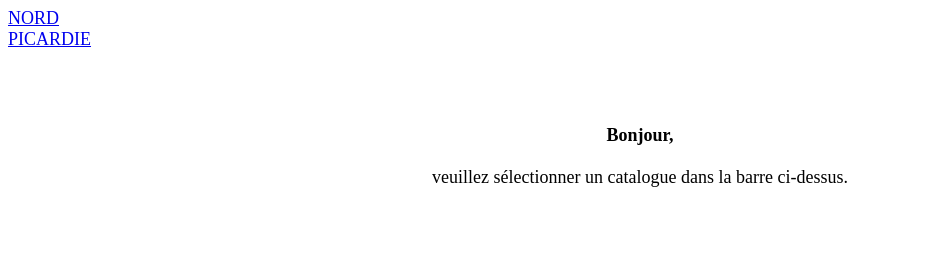
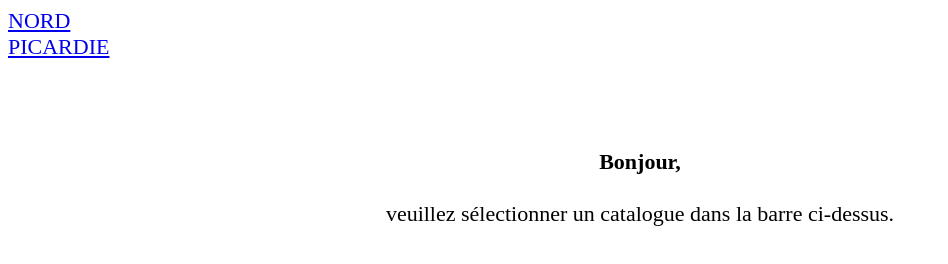
Before and after one commit to Apresta-Mehdi/flipbook, a plain HTML site: page index.html in a window 1280 px wide. Shown: the whole page, without its empty margins (0-948 px from the left). Drawn offline with Linux system fonts and the light colour scheme; files that its build step writes are made by us from their sources.

Commit message:
Augmenter la taille de police

```diff
--- a/style.css
+++ b/style.css
@@ -1 +1 @@
-body{font-size: 18px;}
+body{font-size: 22px;}
```
